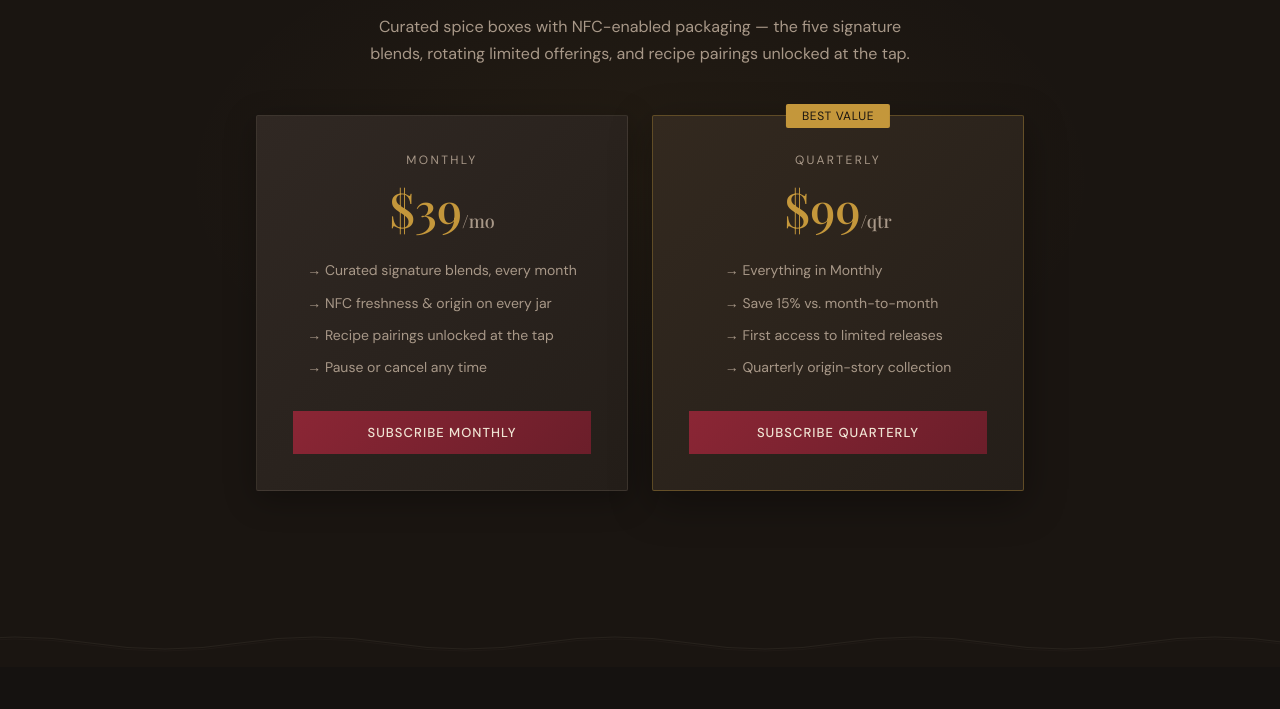
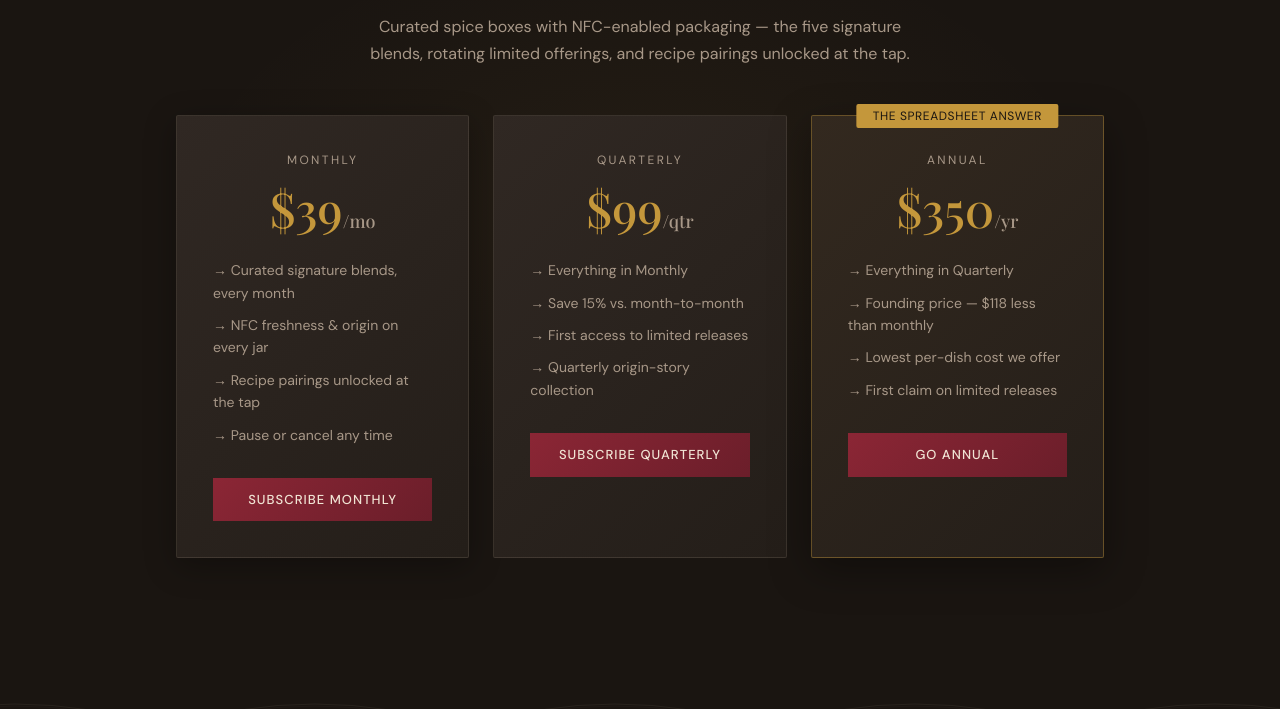
Before and after one commit to Trevean-Spice/website, a website: page shop.html in a window 1280 px wide. Shown: the part 3700-4409 px from the top of the page. Drawn offline with nearby package versions, Linux system fonts and the light colour scheme; a web font is replaced by a local one.

Commit message:
Modify spice subscription plans and pricing
Updated subscription options with annual pricing and details.

```diff
--- a/shop.html
+++ b/shop.html
@@ -22,7 +22,7 @@
       { "@type": "Product", "position": 3, "name": "Persian Sunrise", "description": "Iranian cinnamon, green cardamom, Persian lime, rose petals, saffron threads. Single-origin, NFC-traceable.", "image": "https://treveanspice.com/Persian%20Sunrise.png", "url": "https://treveanspice.com/blend.html?blend=persian-sunrise", "brand": { "@type": "Brand", "name": "Trevean Spice" }, "offers": { "@type": "Offer", "price": "18.00", "priceCurrency": "USD", "availability": "https://schema.org/PreOrder" } },
       { "@type": "Product", "position": 4, "name": "North African Night Market", "description": "Aleppo pepper, toasted cumin, preserved lemon, wild thyme, sumac. Single-origin, NFC-traceable.", "image": "https://treveanspice.com/pomelli-image.png", "url": "https://treveanspice.com/blend.html?blend=north-african-night-market", "brand": { "@type": "Brand", "name": "Trevean Spice" }, "offers": { "@type": "Offer", "price": "18.00", "priceCurrency": "USD", "availability": "https://schema.org/PreOrder" } },
       { "@type": "Product", "position": 5, "name": "Caribbean Sunset", "description": "Jamaican allspice, nutmeg, thyme, bitter orange peel, Scotch bonnet. Single-origin, NFC-traceable.", "image": "https://treveanspice.com/pomelli_image%20(3).png", "url": "https://treveanspice.com/blend.html?blend=caribbean-sunset", "brand": { "@type": "Brand", "name": "Trevean Spice" }, "offers": { "@type": "Offer", "price": "18.00", "priceCurrency": "USD", "availability": "https://schema.org/PreOrder" } },
-      { "@type": "Product", "position": 6, "name": "Spice Sage Subscription", "description": "Curated spice boxes with NFC-enabled packaging: the five signature blends plus rotating limited offerings and recipe pairings.", "url": "https://treveanspice.com/shop.html#subscribe", "brand": { "@type": "Brand", "name": "Trevean Spice" }, "offers": [ { "@type": "Offer", "name": "Monthly", "price": "39.00", "priceCurrency": "USD" }, { "@type": "Offer", "name": "Quarterly", "price": "99.00", "priceCurrency": "USD" } ] }
+      { "@type": "Product", "position": 6, "name": "Spice Sage Subscription", "description": "Curated spice boxes with NFC-enabled packaging: the five signature blends plus rotating limited offerings and recipe pairings.", "url": "https://treveanspice.com/shop.html#subscribe", "brand": { "@type": "Brand", "name": "Trevean Spice" }, "offers": [ { "@type": "Offer", "name": "Monthly", "price": "39.00", "priceCurrency": "USD" }, { "@type": "Offer", "name": "Quarterly", "price": "99.00", "priceCurrency": "USD" }, { "@type": "Offer", "name": "Annual (founding price)", "price": "350.00", "priceCurrency": "USD" } ] }
     ]
   }
   </script>
@@ -379,7 +379,7 @@
           and recipe pairings unlocked at the tap.
         </p>
       </div>
-      <div class="grid sm:grid-cols-2 gap-6 max-w-3xl mx-auto">
+      <div class="grid sm:grid-cols-3 gap-6 max-w-5xl mx-auto">
         <!-- Monthly -->
         <div class="rounded-sm p-9 text-center flex flex-col" style="background: linear-gradient(135deg, #302823 0%, #241E19 100%); border: 1px solid rgba(168,152,136,0.15); box-shadow: 0 8px 32px rgba(0,0,0,0.3);">
           <span class="font-body text-xs tracking-[0.2em] uppercase text-muted">Monthly</span>
@@ -393,8 +393,7 @@
           <button class="btn-primary mt-8" data-tv-add="spice-sage-monthly">Subscribe Monthly</button>
         </div>
         <!-- Quarterly -->
-        <div class="rounded-sm p-9 text-center flex flex-col relative" style="background: linear-gradient(135deg, #33291F 0%, #241E19 100%); border: 1px solid rgba(196,151,59,0.35); box-shadow: 0 12px 40px rgba(0,0,0,0.35);">
-          <span class="absolute top-0 left-1/2 -translate-x-1/2 -translate-y-1/2 px-4 py-1 text-xs font-body tracking-wider uppercase rounded-sm" style="background: #C4973B; color: #1A1511;">Best value</span>
+        <div class="rounded-sm p-9 text-center flex flex-col" style="background: linear-gradient(135deg, #302823 0%, #241E19 100%); border: 1px solid rgba(168,152,136,0.15);">
           <span class="font-body text-xs tracking-[0.2em] uppercase text-muted">Quarterly</span>
           <span class="font-display text-5xl font-medium mt-4" style="color: #C4973B;">$99<span class="text-lg text-muted">/qtr</span></span>
           <ul class="font-body text-sm text-muted mt-6 space-y-2.5 text-left mx-auto" style="line-height:1.6;">
@@ -404,6 +403,19 @@
             <li>→ Quarterly origin-story collection</li>
           </ul>
           <button class="btn-primary mt-8" data-tv-add="spice-sage-quarterly">Subscribe Quarterly</button>
+        </div>
+        <!-- Annual -->
+        <div class="rounded-sm p-9 text-center flex flex-col relative" style="background: linear-gradient(135deg, #33291F 0%, #241E19 100%); border: 1px solid rgba(196,151,59,0.4); box-shadow: 0 12px 40px rgba(0,0,0,0.35);">
+          <span class="absolute top-0 left-1/2 -translate-x-1/2 -translate-y-1/2 px-4 py-1 text-xs font-body tracking-wider uppercase rounded-sm" style="background: #C4973B; color: #1A1511; white-space: nowrap;">The spreadsheet answer</span>
+          <span class="font-body text-xs tracking-[0.2em] uppercase text-muted">Annual</span>
+          <span class="font-display text-5xl font-medium mt-4" style="color: #C4973B;">$350<span class="text-lg text-muted">/yr</span></span>
+          <ul class="font-body text-sm text-muted mt-6 space-y-2.5 text-left mx-auto" style="line-height:1.6;">
+            <li>→ Everything in Quarterly</li>
+            <li>→ Founding price — $118 less than monthly</li>
+            <li>→ Lowest per-dish cost we offer</li>
+            <li>→ First claim on limited releases</li>
+          </ul>
+          <button class="btn-primary mt-8" data-tv-add="spice-sage-annual">Go Annual</button>
         </div>
       </div>
     </div>
```
